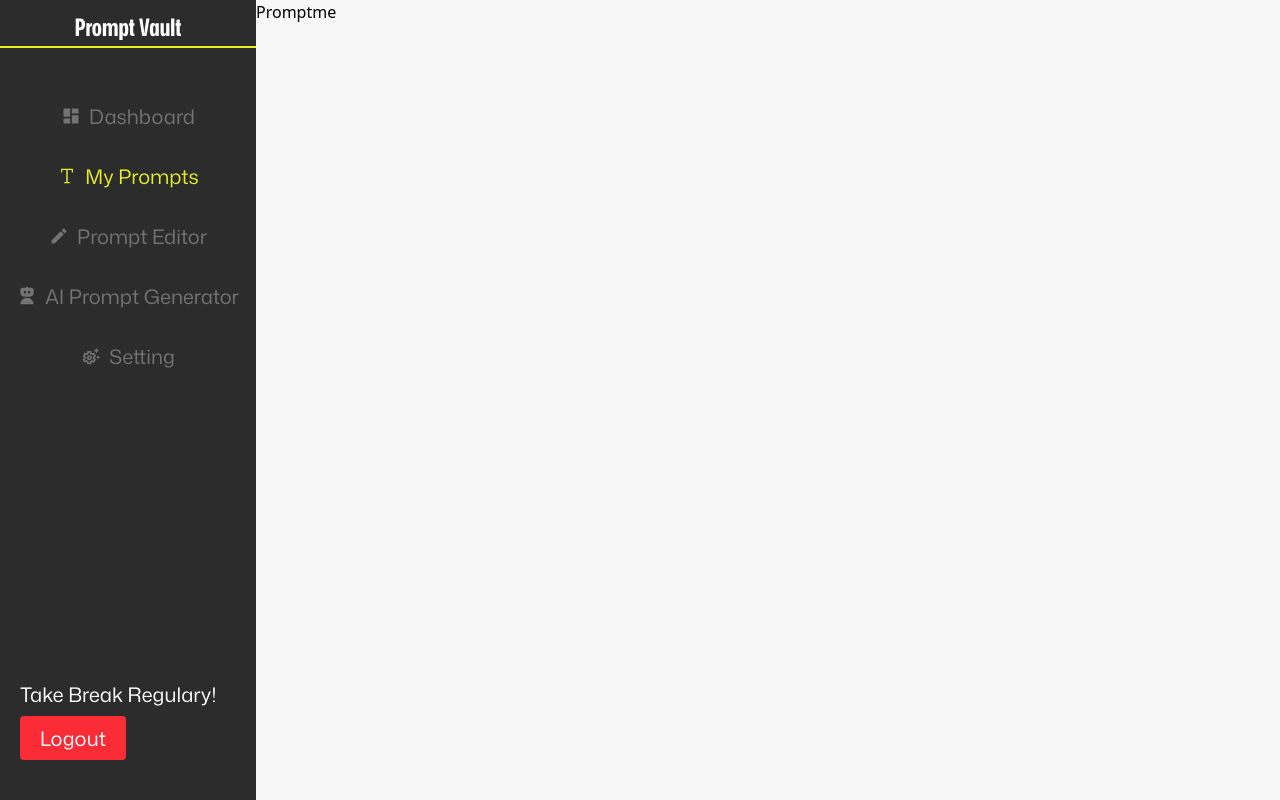
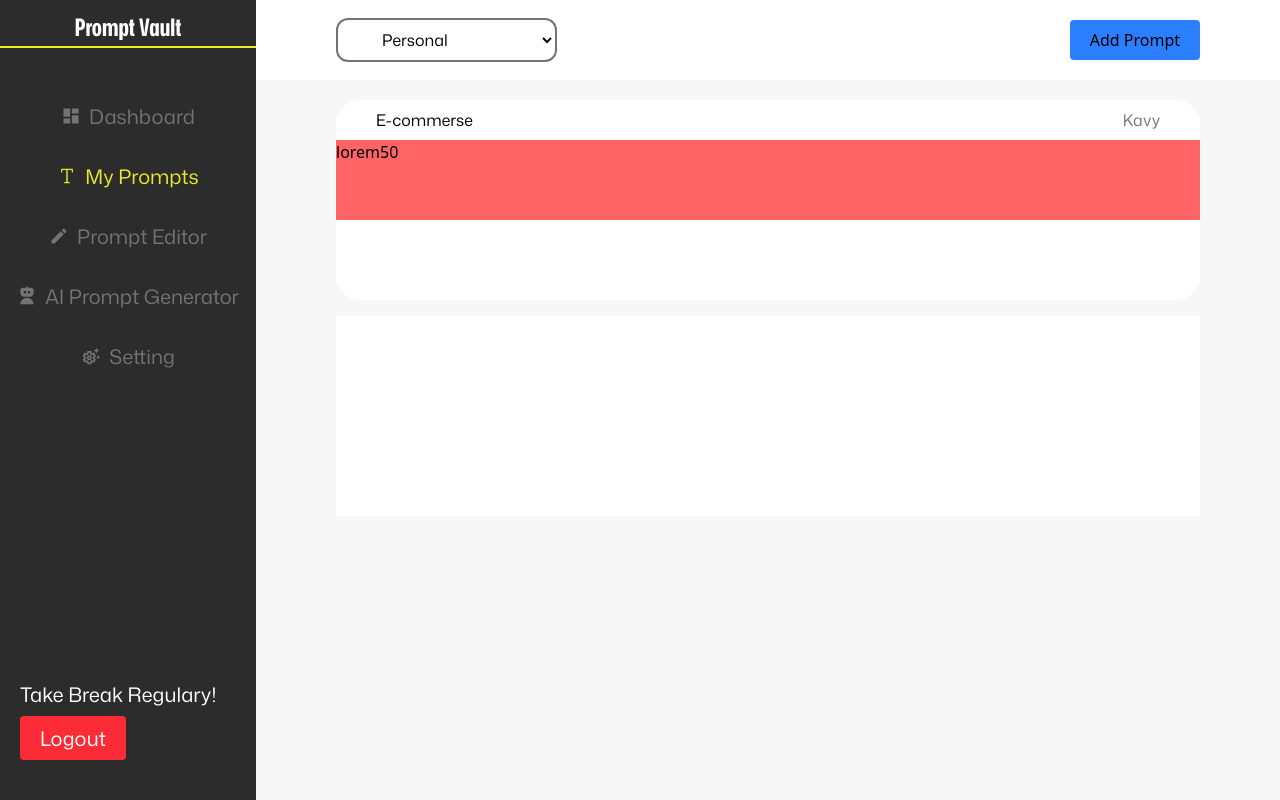
Before and after one commit to Kavyparmar1/promptvault, a React (Vite) app in the folder client/: page /prompts in a window 1280 px wide. Built offline with nearby package versions, Linux system fonts and the light colour scheme.

Commit message:
promptme done

```diff
--- /dev/null
+++ b/client/src/components/Promptsget.jsx
@@ -0,0 +1,46 @@
+import React, { useEffect, useState } from 'react'
+
+const Promtsget = () => {
+  const [catagory, setcatagory] = useState('')
+  useEffect(()=>{
+       if(catagory !==''){
+          console.log("Category changed:", catagory);
+
+       }
+
+  },[catagory])
+
+  return (
+    <>
+       <div className='h-20 fixed w-[80%] bg-[#FFFFFF] flex items-center justify-between px-20 ' >
+                <div>
+                <select
+                value={catagory}
+                onChange={(e)=>setcatagory(e.target.value)}
+                className='px-10  border-2 border-[#737373] rounded-xl px-5  py-2 text-l font-[dashFont] outline-none' name="" id="">
+                <option  selected disabled value="Select">Select category</option>
+                <option value="personal">Personal</option>
+                <option  value="community">Community</option>
+               </select>
+                </div>
+                <div>
+                    <button className='px-5 py-2 rounded bg-blue-500'>Add Prompt</button>
+                </div>
+       </div>
+       <div className='flex flex-col gap-2 px-20 '>
+           <div className='h-50  mt-25 bg-[#FFFFFF]  rounded-3xl'>
+               <div className='h-10  flex items-center justify-between px-10 rounded-t-3xl'>
+                    <div className='font-[dashFont] text-l '><h1>E-commerse</h1></div>
+                    <div className='font-[dashFont] text-l text-[#737373]'><h1>Kavy</h1></div>
+               </div>
+               <div className='h-20 bg-red-400'>
+                   <h4>lorem50  </h4>
+               </div>
+           </div>
+           <div className='h-50 mt-2 bg-[#FFFFFF]'></div>
+       </div>
+    </>
+  )
+}
+
+export default Promtsget
--- a/client/src/pages/Prompt.jsx
+++ b/client/src/pages/Prompt.jsx
@@ -2,7 +2,9 @@ import React from 'react'
 
 const Prompt = () => {
   return (
-    <div>Prompt</div>
+    <div className='h-screen w-[80%] ml-[20%]   bg-[#F7F7F7]'>
+      <h1>hello</h1>
+    </div>
   )
 }
 
--- a/client/src/pages/Promptme.jsx
+++ b/client/src/pages/Promptme.jsx
@@ -1,9 +1,10 @@
 import React from 'react'
+import Promptsget from '../components/Promptsget'
 
 const Promptme = () => {
   return (
-    <div className='h-screen w-[80%] ml-[20%]     bg-[#F7F7F7]'>
-        <h1>Promptme</h1>
+    <div className='h-screen w-[80%] ml-[20%]   bg-[#F7F7F7]'>
+          <Promptsget />
     </div>
   )
 }
--- a/client/src/routes/Mainroutes.jsx
+++ b/client/src/routes/Mainroutes.jsx
@@ -15,6 +15,7 @@ const Mainroutes = () => {
 
            <Route path='/dashboard' element={<Dashboard/> } />
            <Route path='/prompts' element={<Promptme/> } />
+
            <Route path='/edit' element={<Prompt/> } />
            <Route path='/ai' element={<Ai/> } />
            <Route path='/setting' element={<Setting/> } />
```
